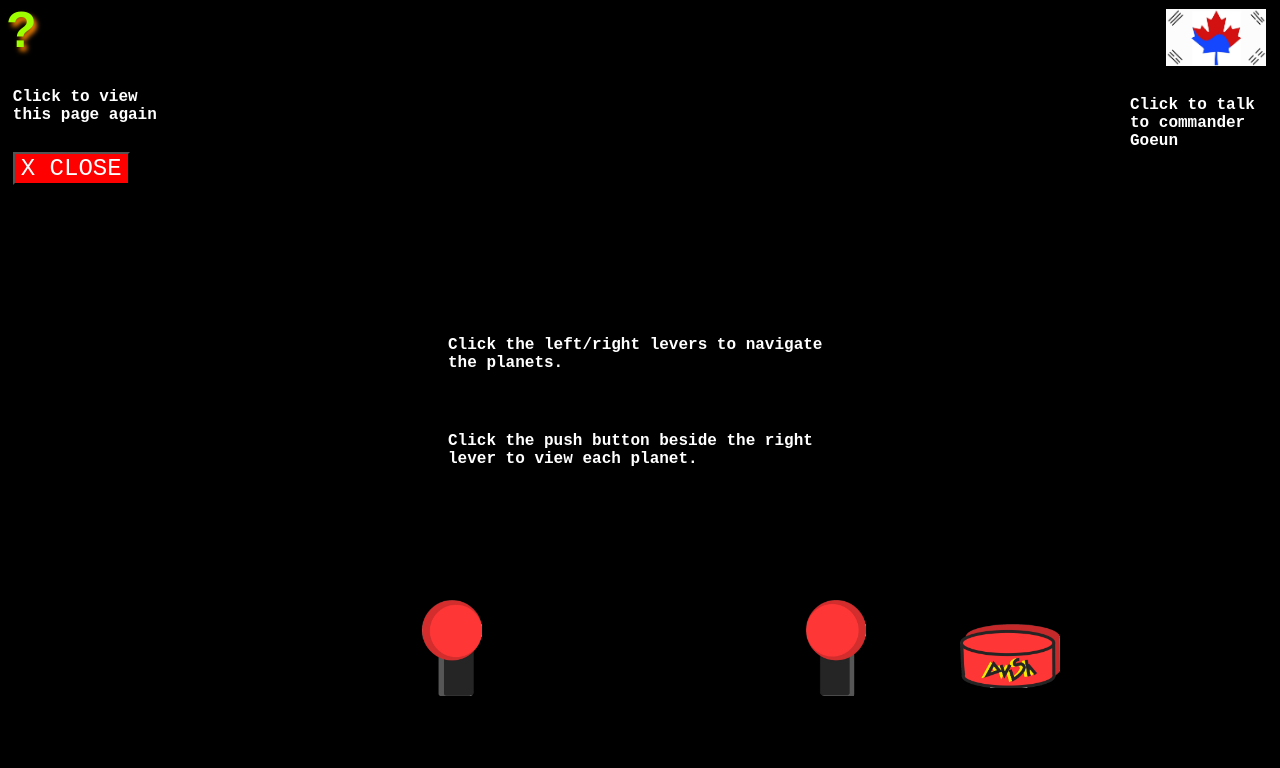
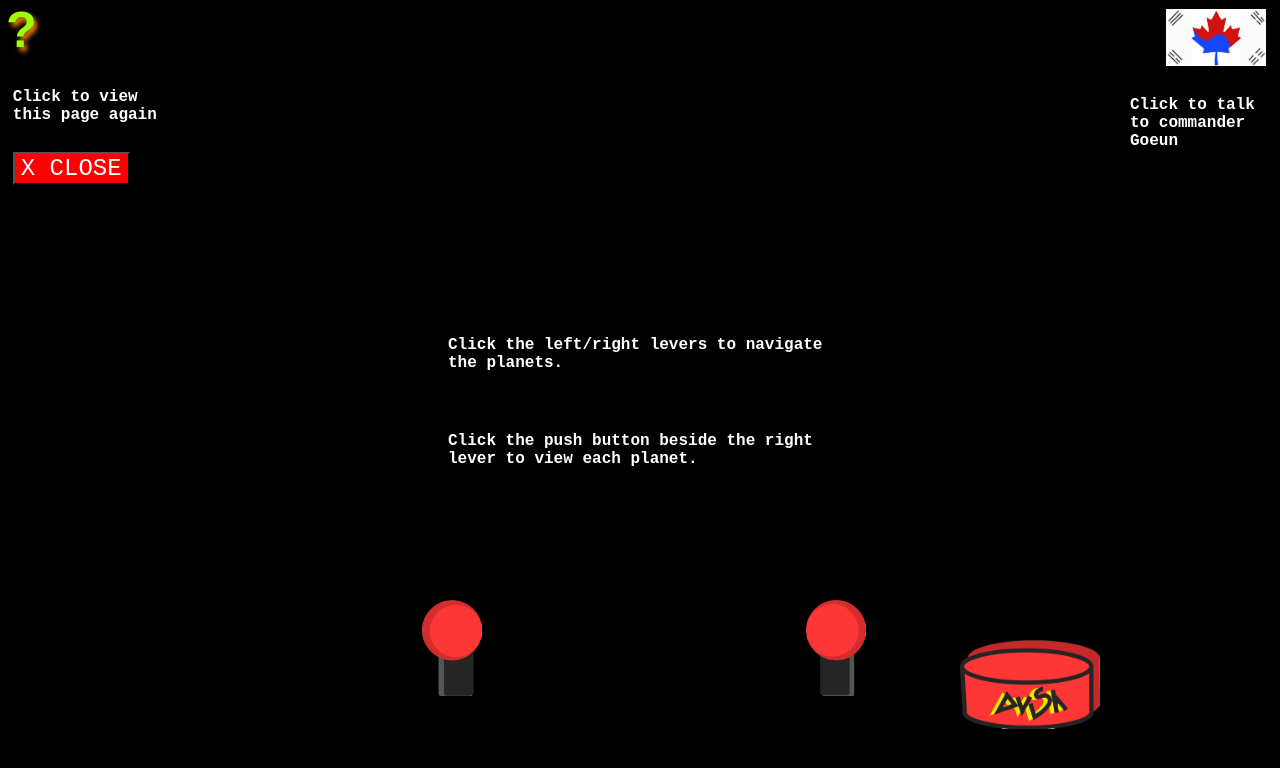
Before and after one commit to goeunj/goeunj.github.io, a plain HTML site: page index.html in a window 1280 px wide. Drawn offline with nearby package versions, Linux system fonts and the light colour scheme.

Commit message:
Update main.css

```diff
--- a/main.css
+++ b/main.css
@@ -188,12 +188,12 @@ p{
 #pushbtn{
   height: auto;
   width: auto;
-  max-width: 100px;
+  max-width: 140px;
   max-height: auto;
 
   position: fixed;
   left: 75%;
-  top: 78%;
+  top: 80%;
   z-index: -2;
 
   pointer-events: none;
```
